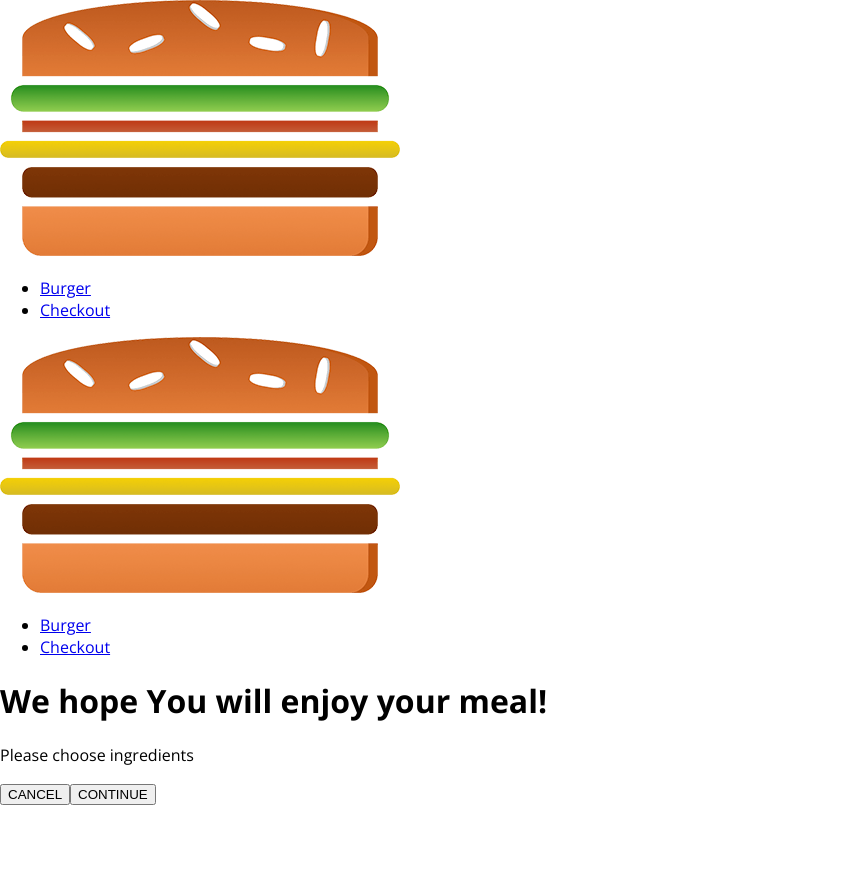
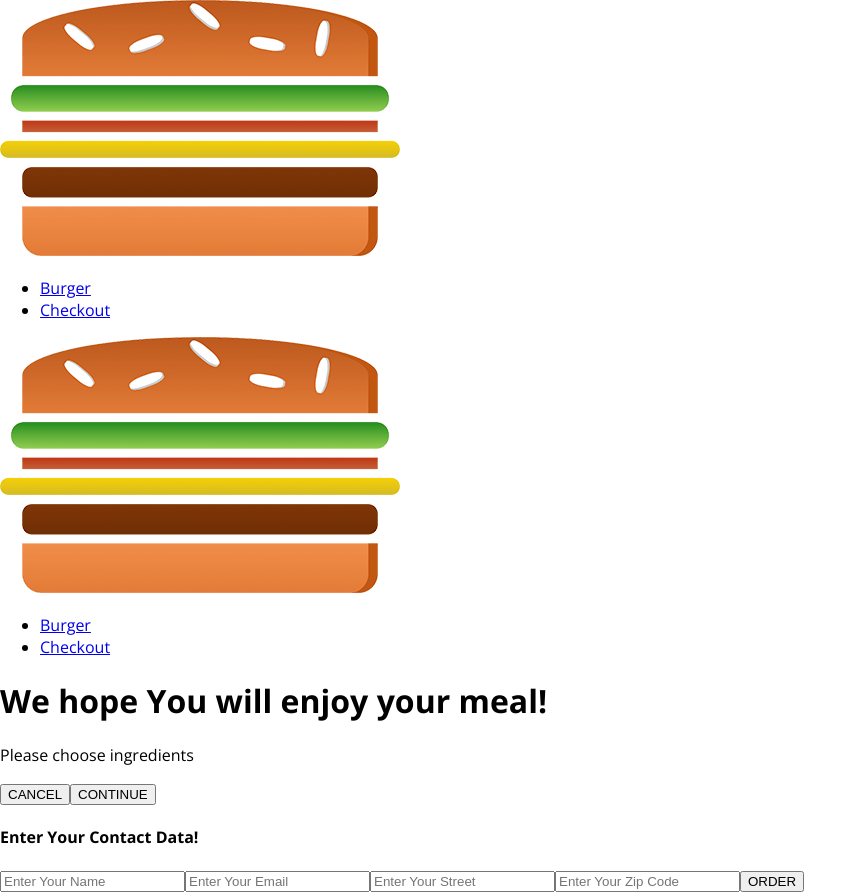
Before and after one commit to VladimirRiz/burger_app, a React app: page /checkout in a window 1280 px wide. Both pictures are taken after a click on the button "CONTINUE". Shown: the whole page, without its empty margins (0-867 px from the left). Before the commit the page ends 805 px from the top, so only its background shows below. Built offline with nearby package versions, Linux system fonts and the light colour scheme.

Commit message:
feat: add contact form

```diff
--- /dev/null
+++ b/src/containers/Checkout/ContactData/index.js
@@ -0,0 +1,51 @@
+import { Component } from 'react';
+import classes from './style.css';
+import Button from '../../../components/UI/Button';
+
+class ContactData extends Component {
+  state = {
+    name: '',
+    email: '',
+    address: {
+      street: '',
+      zipCode: '',
+    },
+  };
+
+  render() {
+    return (
+      <div className={classes.ContactData}>
+        <h4>Enter Your Contact Data!</h4>
+        <form>
+          <input
+            className={classes.Input}
+            type="text"
+            name="name"
+            placeholder="Enter Your Name"
+          />
+          <input
+            className={classes.Input}
+            type="email"
+            name="email"
+            placeholder="Enter Your Email"
+          />
+          <input
+            className={classes.Input}
+            type="text"
+            name="street"
+            placeholder="Enter Your Street"
+          />
+          <input
+            className={classes.Input}
+            type="text"
+            name="zipCode"
+            placeholder="Enter Your Zip Code"
+          />
+          <Button btnType="Success">ORDER</Button>
+        </form>
+      </div>
+    );
+  }
+}
+
+export default ContactData;
--- /dev/null
+++ b/src/containers/Checkout/ContactData/style.css
@@ -0,0 +1,17 @@
+.ContactData {
+  text-align: center;
+  width: 80%;
+  margin: 20px auto;
+  box-shadow: 1px 2px 3px #ccc;
+  border: 1px solid #eee;
+}
+
+.Input {
+  display: block;
+}
+
+@media screen and (min-width: 600px) {
+  .ContactData {
+    width: 600px;
+  }
+}
--- a/src/containers/Checkout/index.js
+++ b/src/containers/Checkout/index.js
@@ -1,14 +1,17 @@
 import { Component } from 'react';
 
+import { Route } from 'react-router-dom';
+
 import CheckoutSummary from '../../components/Order/CheckoutSummary';
+import ContactData from '../Checkout/ContactData';
 
 class Checkout extends Component {
   state = {
     ingredients: {
-      salad: 1,
-      bacon: 1,
-      meat: 1,
-      cheese: 1,
+      salad: 0,
+      bacon: 0,
+      meat: 0,
+      cheese: 0,
     },
   };
   componentDidMount() {
@@ -40,6 +43,10 @@ class Checkout extends Component {
           checkoutContinue={this.checkoutContinue}
           ingredients={this.state.ingredients}
         />
+        <Route
+          path={`${this.props.match.path}/contact-data`}
+          component={ContactData}
+        />
       </div>
     );
   }
```
